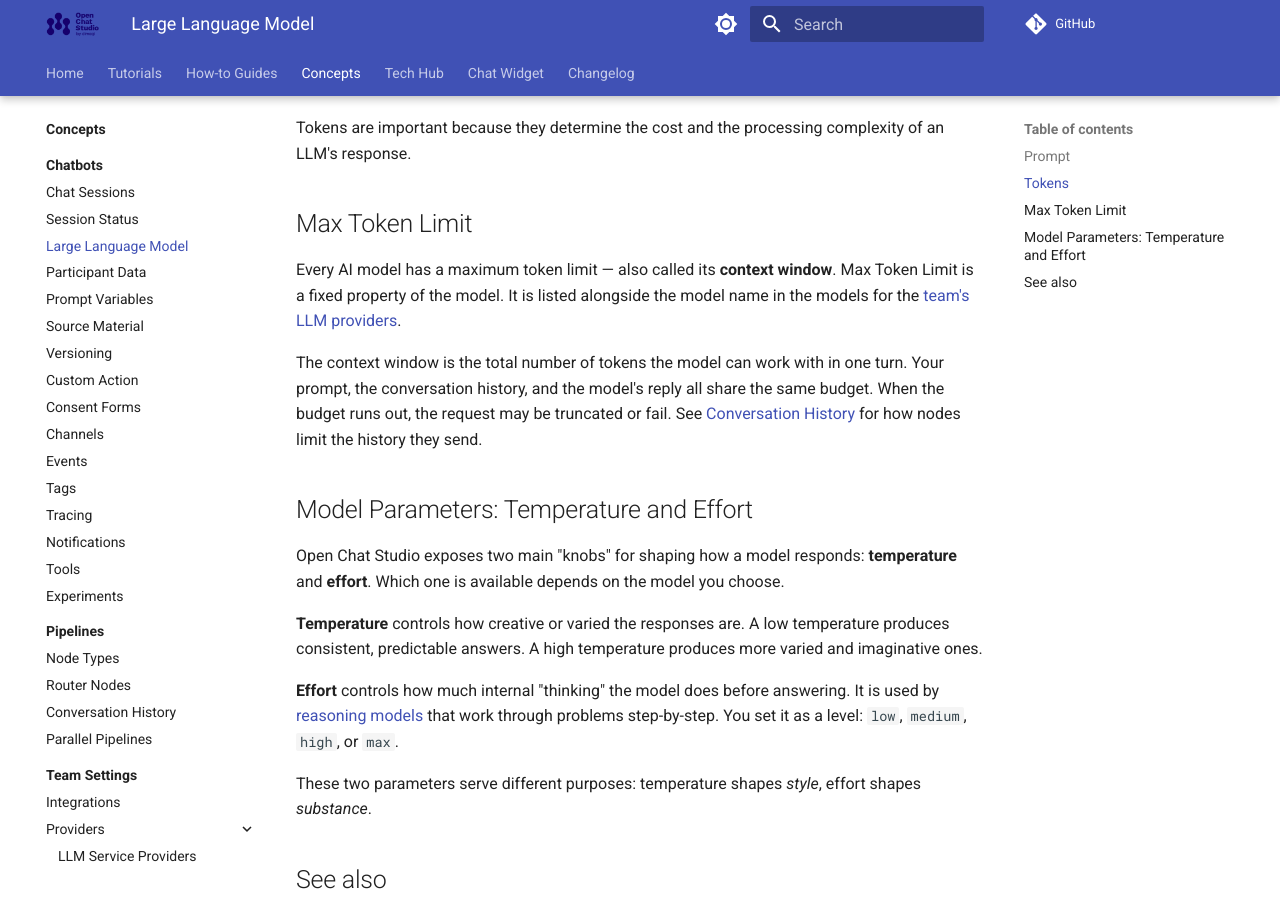
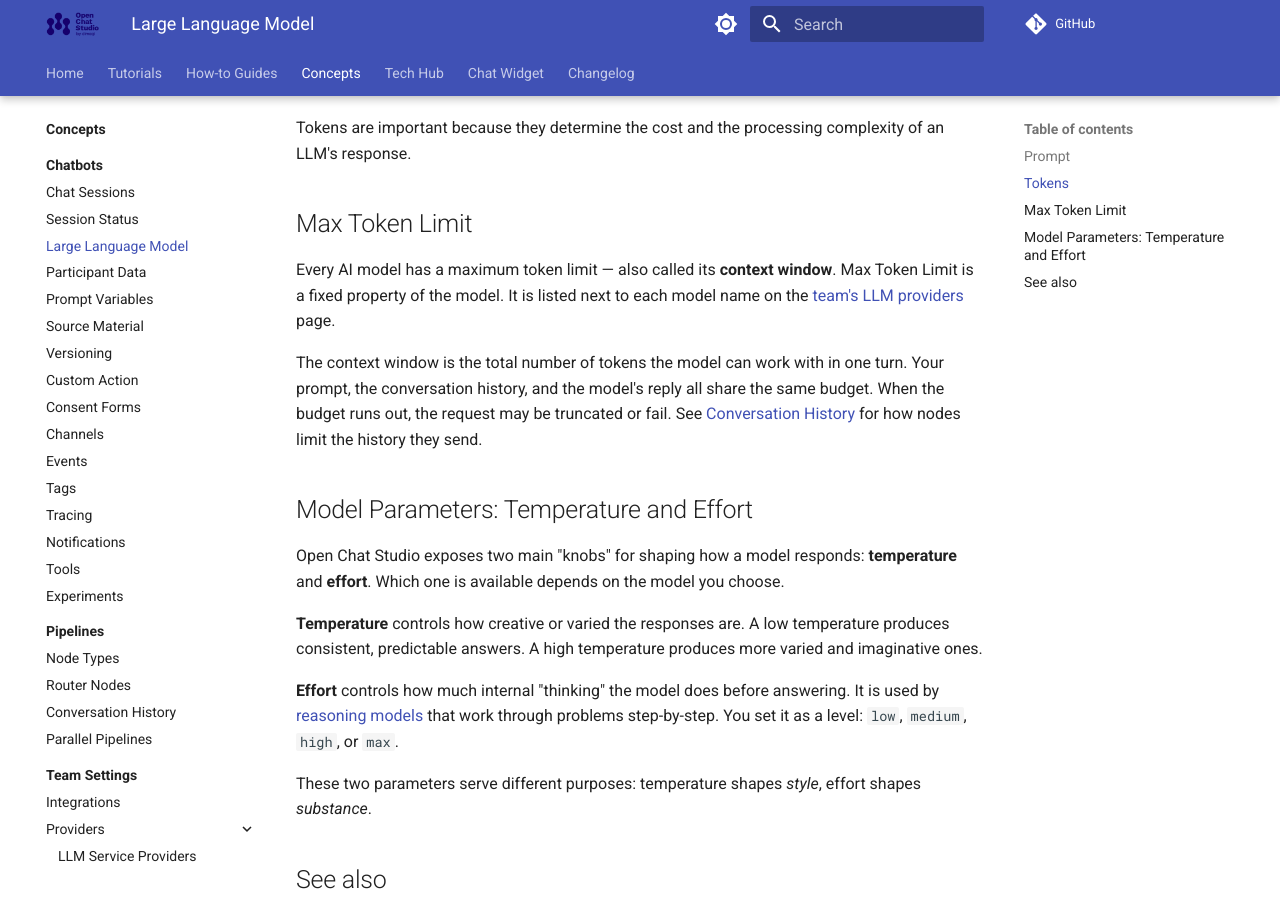
Before and after one commit to dimagi/open-chat-studio-docs, an MkDocs documentation site: the page built from docs/concepts/llm.md, in a window 1280 px wide and 900 px high, scrolled down 859 px. Built offline with MkDocs 1.6.1 and Material for MkDocs 9.7.7, drawn with Linux system fonts in a browser that asks for light colours; a script that is not in the unit is left out; comment, search, counter and statistics services are not loaded.

Commit message:
Reverted changes that could be misleading - Review fixes

```diff
--- a/docs/concepts/llm.md
+++ b/docs/concepts/llm.md
@@ -35,7 +35,7 @@ Tokens are important because they determine the cost and the processing complexi
 
 Every AI model has a maximum token limit — also called its **context window**.
 Max Token Limit is a fixed property of the model.
-It is listed alongside the model name in the models for the [team's LLM providers](../concepts/team/llm_providers.md).
+It is listed next to each model name on the [team's LLM providers](team/llm_providers.md) page.
 
 The context window is the total number of tokens the model can work with in one turn.
 Your prompt, the conversation history, and the model's reply all share the same budget.
```
Also changed, not shown: docs/concepts/pipelines/history.md (+1 -1 lines), docs/concepts/pipelines/index.md (+2 -1 lines), docs/concepts/session_status.md (+1 -1 lines), docs/concepts/tracing.md (+1 -2 lines).
